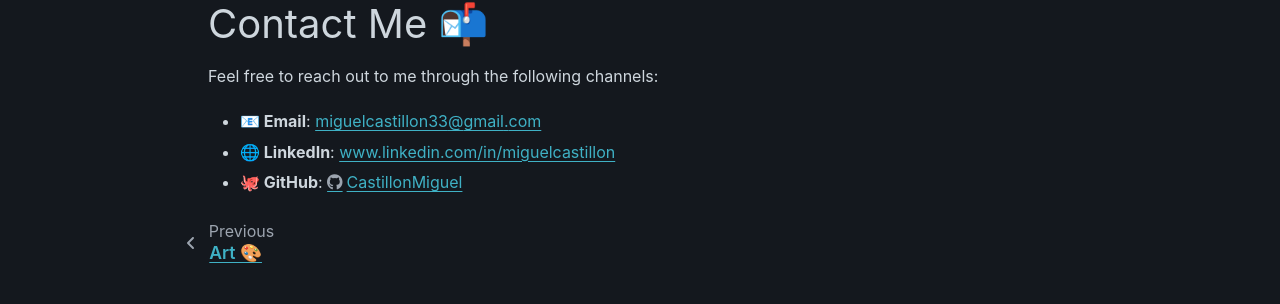
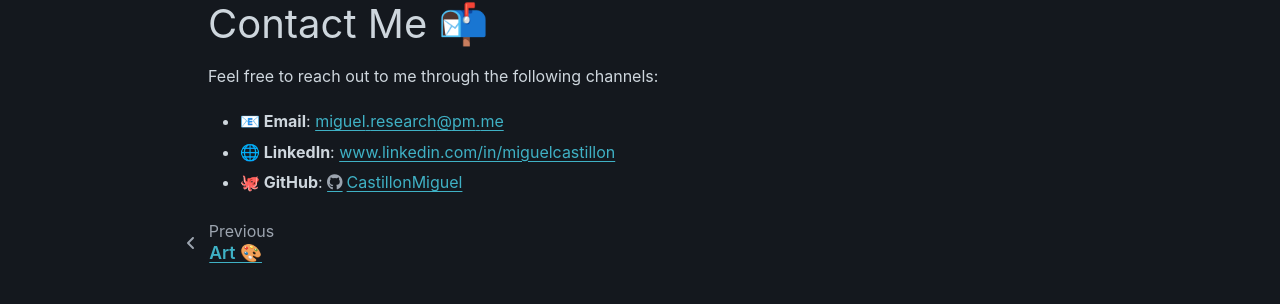
Before and after one commit to CastillonMiguel/CastillonMiguel.github.io, a Sphinx documentation site: the page built from docs/source/Contact/index.rst, in a window 1280 px wide. Shown: the part 146-450 px from the top of the page. Built offline with Sphinx 7.4.7 and the PyData theme 0.15.4, drawn with Linux system fonts in a browser that asks for light colours.

Commit message:
update email contact in the Contact page

```diff
--- a/docs/source/Contact/index.rst
+++ b/docs/source/Contact/index.rst
@@ -2,6 +2,6 @@ Contact Me 📬
 *************
 Feel free to reach out to me through the following channels:
 
-- **📧 Email**: `miguelcastillon33@gmail.com <mailto:miguelcastillon33@gmail.com>`_
+- **📧 Email**: `miguel.research@pm.me <mailto:miguel.research@pm.me>`_
 - **🌐 LinkedIn**: `www.linkedin.com/in/miguelcastillon <https://www.linkedin.com/in/miguelcastillon>`_
 - **🐙 GitHub**: `https://github.com/CastillonMiguel <https://github.com/CastillonMiguel>`_
```
